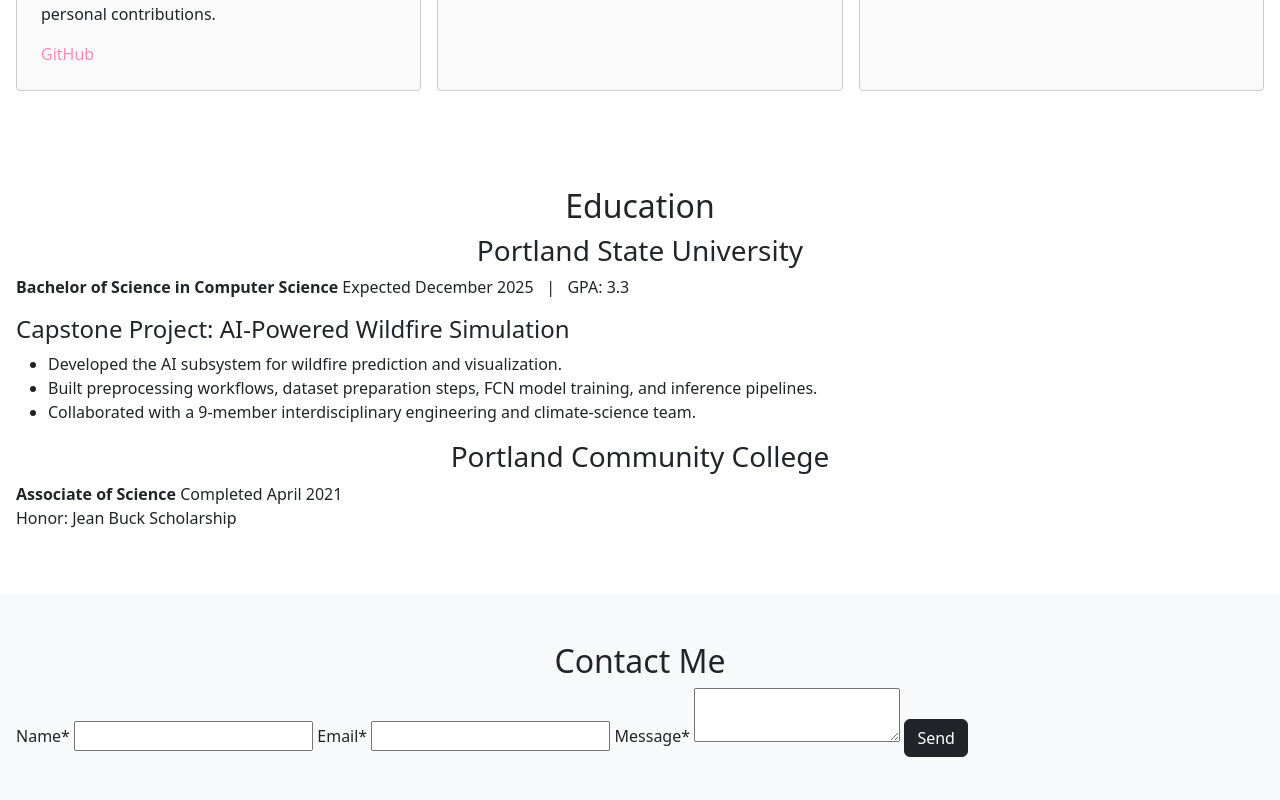
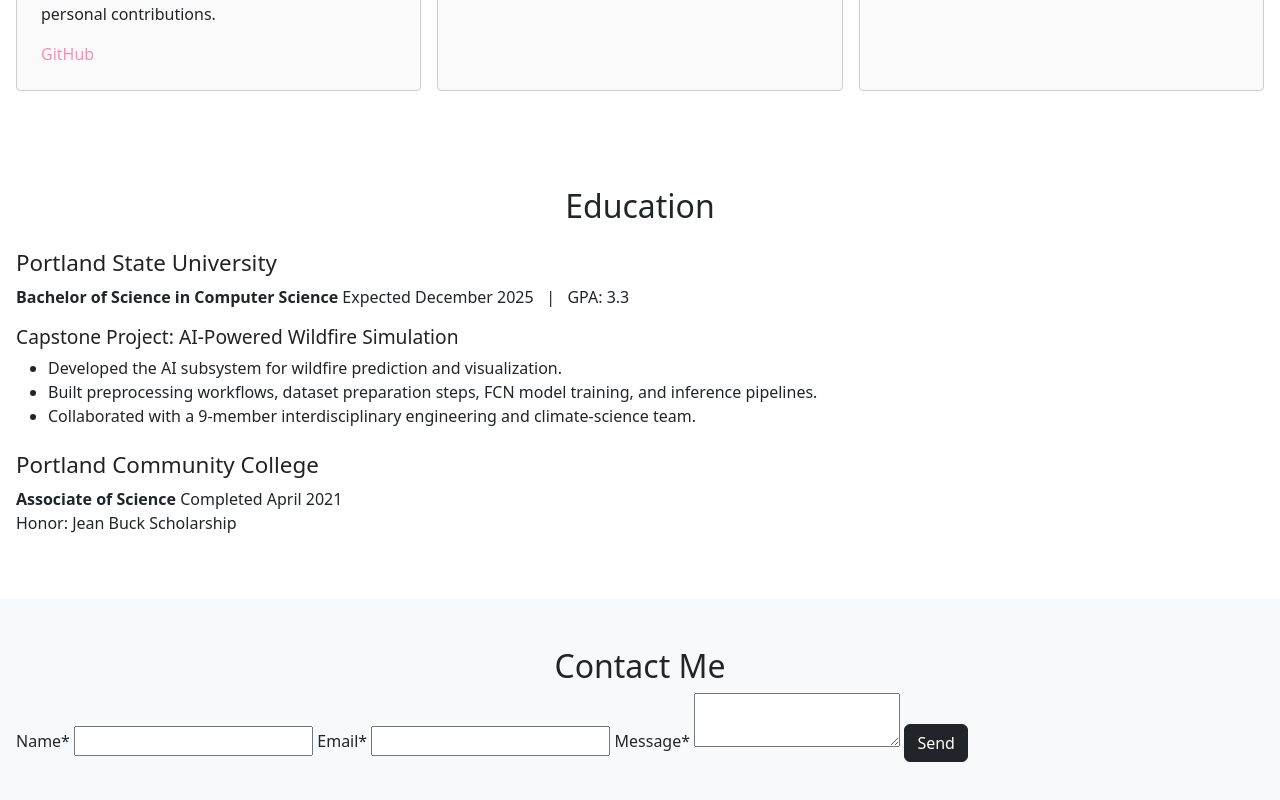
Before and after one commit to Vivi88244/vivi88244.github.io, a plain HTML site: page index.html in a window 1280 px wide. Shown: the part 2071-2871 px from the top of the page. Drawn offline with nearby package versions, Linux system fonts and the light colour scheme.

Commit message:
make PSU and PCC smaller + left-aligned

```diff
--- a/styles.css
+++ b/styles.css
@@ -120,3 +120,16 @@ body.dark-mode footer {
   background: #000 !important;
   border-bottom-color: #333;
 }
+
+#education h3 {
+  font-size: 1.4rem;
+  text-align: left;
+  margin-top: 1.5rem;
+  color: var(--text);
+}
+
+#education h4 {
+  font-size: 1.2rem;
+  text-align: left;
+  color: var(--text);
+}
```
